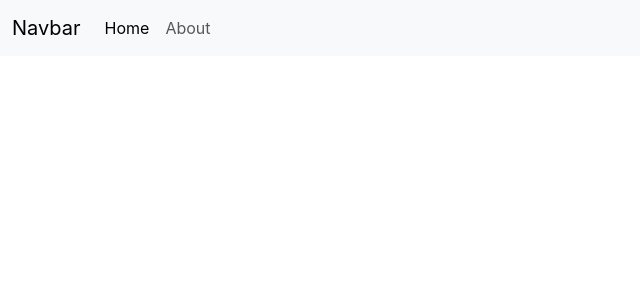
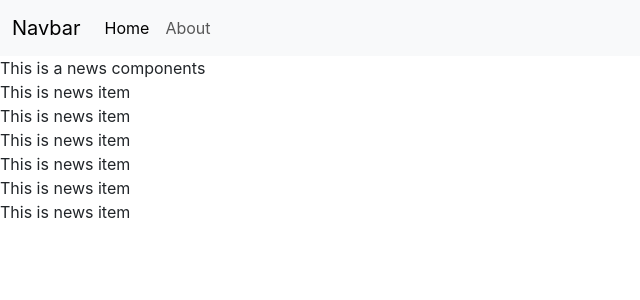
Before and after one commit to babunairofficial/React, a React (Create React App) app in the folder newsapp/: page / in a window 1280 px wide. Shown: the top 300 px of the page, without its empty margins (0-640 px from the left). Built offline with nearby package versions, Linux system fonts and the light colour scheme.

Commit message:
News app - News component and NewsItems

```diff
--- a/newsapp/src/App.js
+++ b/newsapp/src/App.js
@@ -3,6 +3,7 @@
 
 import React, { Component } from 'react'
 import NavBar from './components/NavBar';
+import News from './components/News';
 
 export default class App extends Component {
   c = "Shaktimaan";
@@ -10,6 +11,7 @@
     return (
       <div>
         <NavBar/>
+        <News/>
       </div>
     )
   }
--- a/newsapp/src/components/News.js
+++ b/newsapp/src/components/News.js
@@ -0,0 +1,21 @@
+import React, { Component } from 'react'
+import NewsItem from './NewsItem'
+
+export class News extends Component {
+  render() {
+    return (
+      <div>
+        This is a news components
+        <NewsItem/>
+        <NewsItem/>
+        <NewsItem/>
+        <NewsItem/>
+        <NewsItem/>
+        <NewsItem/>
+
+      </div>
+    )
+  }
+}
+
+export default News
--- /dev/null
+++ b/newsapp/src/components/NewsItem.js
@@ -0,0 +1,13 @@
+import React, { Component } from 'react'
+
+export class NewsItem extends Component {
+  render() {
+    return (
+      <div>
+        This is news item
+      </div>
+    )
+  }
+}
+
+export default NewsItem
```
